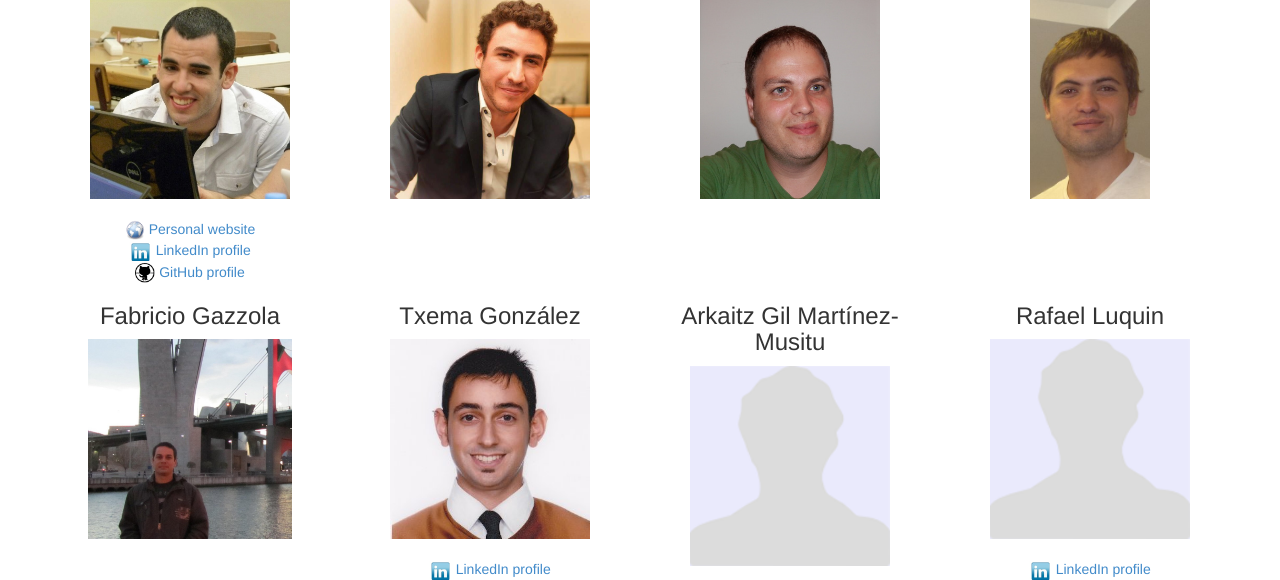
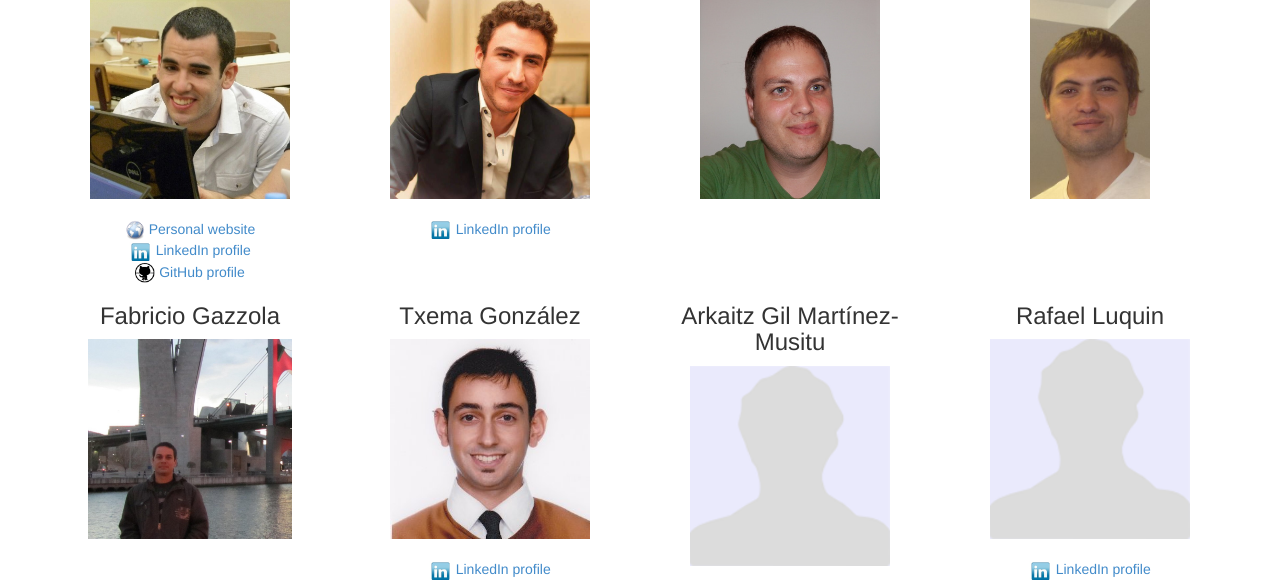
Before and after one commit to weblabdeusto/website, a Python web app: template templates/members.html in a window 1280 px wide. Shown: the part 1094-1674 px from the top of the page. Run offline with Jinja, Linux system fonts and the light colour scheme; the template is opened without the code that fills it, so the values that code supplies are empty.

Commit message:
Add Iñigo's linkedin

```diff
--- a/templates/members.html
+++ b/templates/members.html
@@ -91,6 +91,8 @@
         <div class="col-lg-3">
             <h3>Iñigo Iturrate</h3>
             <img height="200px" src="assets/img/members/iiturrate.jpg"/>
+            <br/><br/>
+            <img height="20px" src="assets/img/linkedin-icon.png"> <a href="http://linkedin.com/in/inigoiturrate">LinkedIn profile</a><br/>
         </div>
         <div class="col-lg-3">
             <h3>Martin Kaluz</h3>
```
